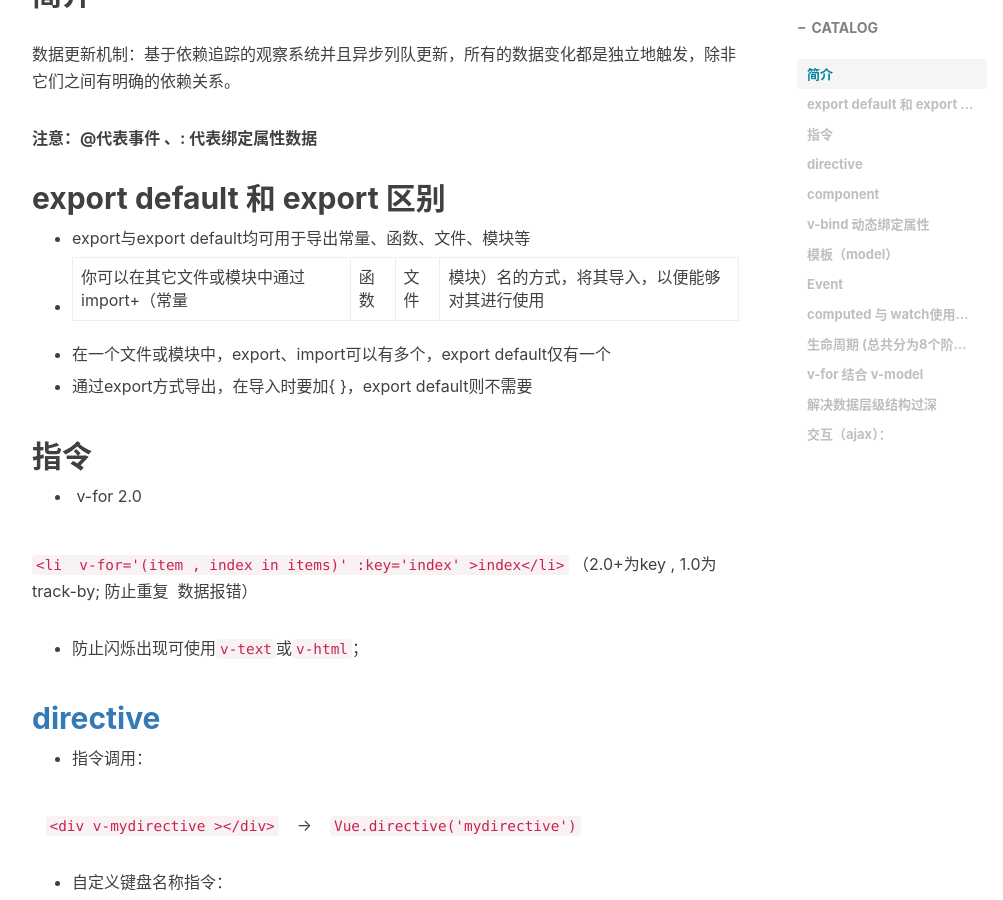
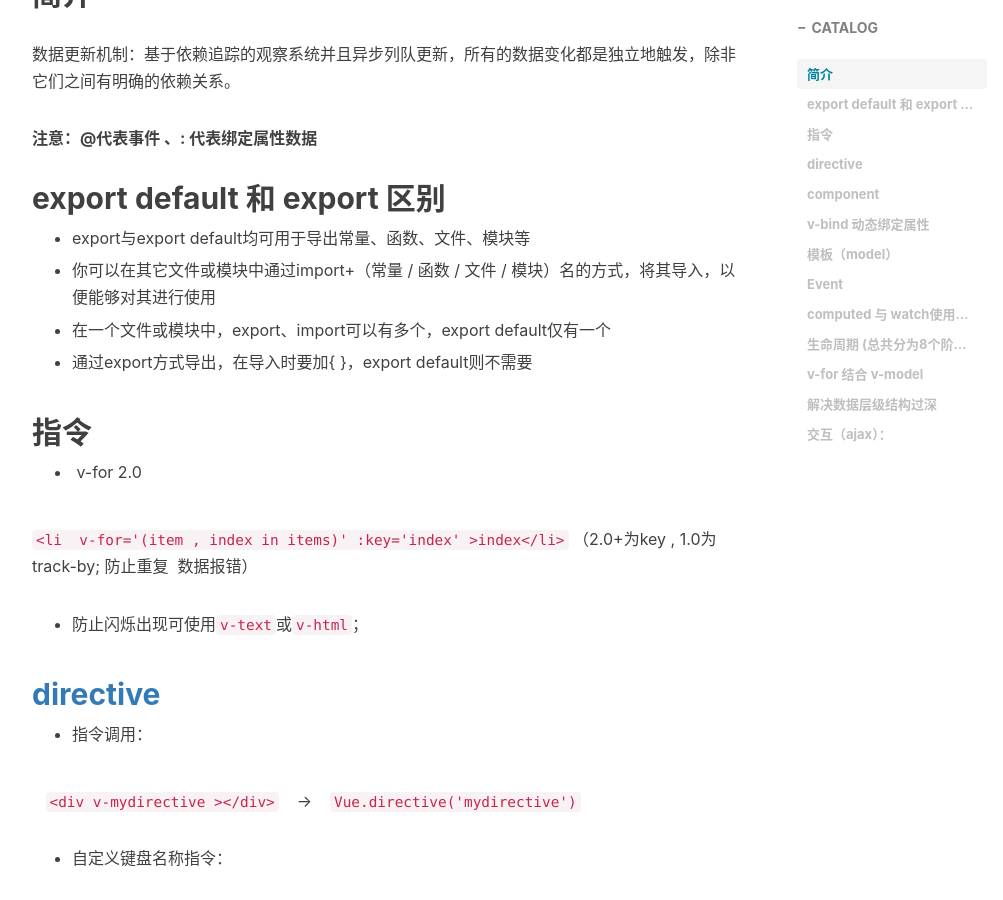
Before and after one commit to devin-huang/devin-huang.github.io, a Jekyll site: the page built from _posts/2017-08-01-Vue开发.md, in a window 1280 px wide and 900 px high, scrolled down 595 px. Shown: the whole window, without its empty margins (233-1236 px from the left). Built offline with Jekyll 4.4.1, drawn with Linux system fonts in a browser that asks for light colours; nearby versions of some CDN libraries; comment, search, counter and statistics services are not loaded.

```diff
--- a/_posts/2017-08-01-Vue开发.md
+++ b/_posts/2017-08-01-Vue开发.md
@@ -20,7 +20,7 @@ tags:
 
 * export与export default均可用于导出常量、函数、文件、模块等
 
-* 你可以在其它文件或模块中通过import+（常量 | 函数 | 文件 | 模块）名的方式，将其导入，以便能够对其进行使用
+* 你可以在其它文件或模块中通过import+（常量 / 函数 / 文件 / 模块）名的方式，将其导入，以便能够对其进行使用
 
 * 在一个文件或模块中，export、import可以有多个，export default仅有一个
 
```
